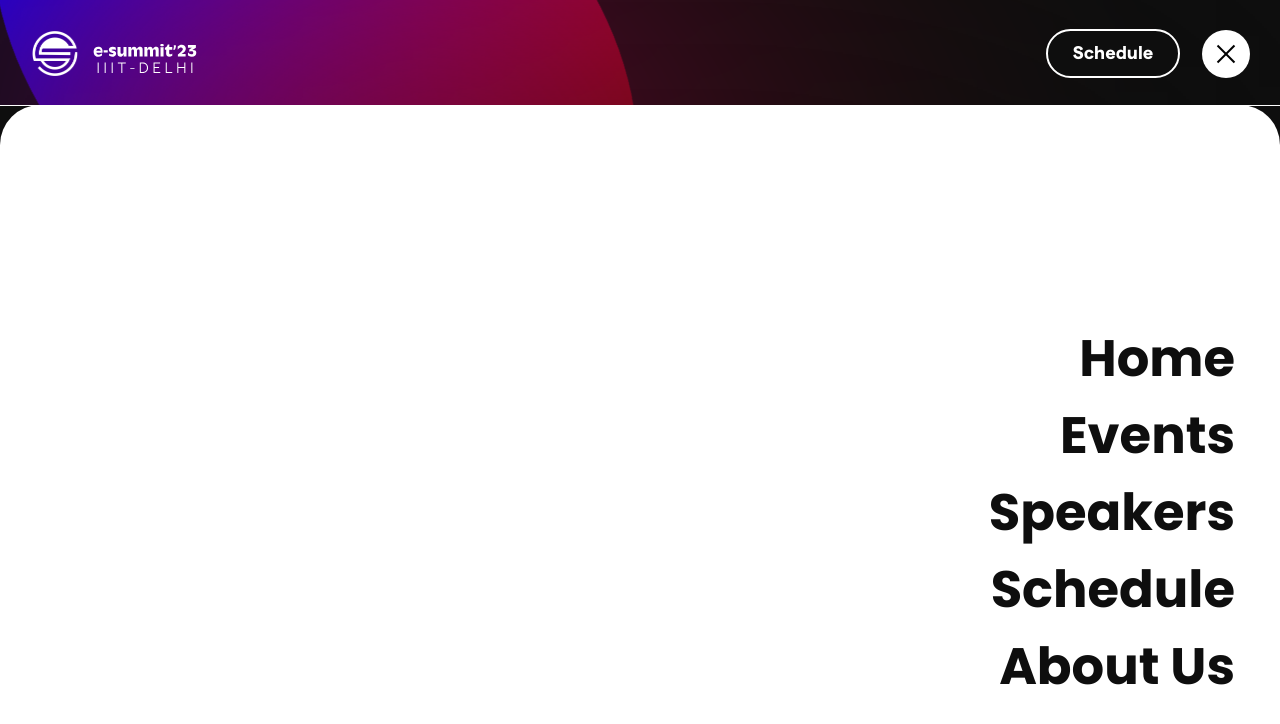
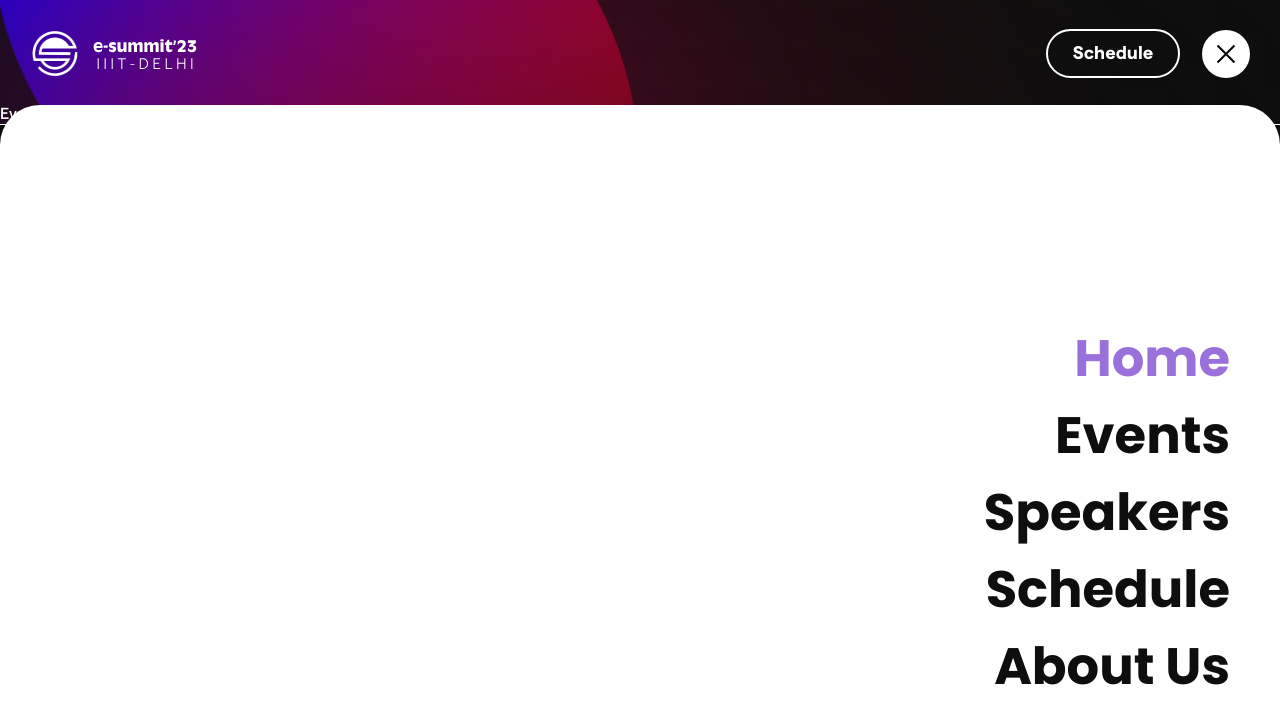
Before and after one commit to SarthakS09/techstars, a React (Create React App) app: page /events in a window 1280 px wide. Both pictures are taken after a click on the button 1226 px from the left and 54 px from the top of the page. Shown: the top 724 px of the page. Built offline with nearby package versions, Linux system fonts and the light colour scheme.

Commit message:
first deploy

```diff
--- a/src/App.jsx
+++ b/src/App.jsx
@@ -2,6 +2,9 @@ import { useState, useEffect } from 'react';
 import Navbar from "./Components/Navbar";
 import Footer from "./Components/Footer";
 import Home from "./Pages/Home";
+import Events from "./Pages/Events"
+import Speakers from "./Pages/Speakers"
+import Schedule from "./Pages/Schedule"
 import About from "./Pages/About";
 import { Route, Routes } from "react-router-dom";
 import './App.css'
@@ -41,6 +44,9 @@ function App() {
       <Navbar isMobile={isMobile}/>
       <Routes>
         <Route path="/" element={<Home/>}/>
+        <Route path="/events" element={<Events/>}/>
+        <Route path="/speakers" element={<Speakers/>}/>
+        <Route path="/schedule" element={<Schedule/>}/>
         <Route path="/about" element={<About/>}/>
       </Routes>
       <Footer/>
--- a/src/Components/Navbar.jsx
+++ b/src/Components/Navbar.jsx
@@ -17,9 +17,12 @@ export default function Navbar({ isMobile }) {
     //     return () => window.removeEventListener('scroll', onScroll);
     // }, []);
     // // console.log(offset);
-
+    const [x, setX] = useState(0);
     const [sidebar, setSidebar] = useState(false);
-    const showSidebar = () => setSidebar(!sidebar);
+    const showSidebar = () => {
+      setX(x+1);
+      setSidebar(!sidebar);
+    }
 
     return (
       <>
@@ -29,7 +32,7 @@ export default function Navbar({ isMobile }) {
           </div>
           <div className='right'>
             <div className='hamburger-wrapper'>
-              <Hamburger className='hb' size={isMobile ? 18 : 24} color='black' onToggle={showSidebar}/>
+              <Hamburger toggled={sidebar} className='hb' size={isMobile ? 18 : 24} color='black' onToggle={showSidebar}/>
             </div>
           </div>
       </div>
@@ -44,34 +47,34 @@ export default function Navbar({ isMobile }) {
         </div>
       </div>
 
-      <nav className={sidebar ? 'nav-bar active animate__animated animate__slideInUp animate__faster' : 'nav-bar animate__animated animate__slideOutDown animate__faster'}>
+      <nav className={(sidebar ? 'nav-bar active animate__animated animate__slideInUp animate__faster' : (x==0 ? 'hidden' : 'nav-bar animate__animated animate__slideOutDown animate__faster'))}>
         <ul className='nav-menu-items'>
           <li className='active'>
-            <Link to='/'>
+            <Link to='/' onClick={showSidebar}>
               <span>Home</span>
             </Link>
           </li>
 
           <li>
-            <Link to='/'>
+            <Link to='/events' onClick={showSidebar}>
               <span>Events</span>
             </Link>
           </li>
 
           <li>
-            <Link to='/'>
+            <Link to='/speakers' onClick={showSidebar}>
               <span>Speakers</span>
             </Link>
           </li>
 
           <li>
-            <Link to='/'>
+            <Link to='/schedule' onClick={showSidebar}>
               <span>Schedule</span>
             </Link>
           </li>
 
           <li>
-            <Link to='/'>
+            <Link to='/about' onClick={showSidebar}>
               <span>About Us</span>
             </Link>
           </li>
--- a/src/Pages/Home.jsx
+++ b/src/Pages/Home.jsx
@@ -15,7 +15,7 @@ export default function Home() {
         <h1 className='t2 animate__animated animate__bounceInLeft'>networking 👨🏻‍💻</h1>
         <h1 className='t3 animate__animated animate__bounceInRight'>💸 opportunity.</h1>
         <Link style={{ width: "100%", display: 'flex', justifyContent: 'center' }} to="events-start" smooth={true} offset={-75} duration={1500}>
-        <img src={scrollDown} className='animate__animated animate__bounceInUp scroller'/>
+          <img src={scrollDown} className='animate__animated animate__bounceInUp scroller'/>
         </Link>
       </div>
 
--- a/src/Styles/Navbar.css
+++ b/src/Styles/Navbar.css
@@ -10,7 +10,7 @@ nav {
     justify-content: right;
 }
 nav ul {
-    margin: 200px 45px;
+    margin: 200px 50px;
     list-style-type: none;
 }
 nav ul li {
@@ -24,8 +24,8 @@ li span {
     color: #0E0E0E;
 }
 
-span.active {
-    color: #9A71DB !important;
+li.active span {
+    color: #9A71DB;
 }
 
 .nav {
@@ -53,7 +53,7 @@ span.active {
 .esmt-logo {
     position: relative;
     width: 120px !important;
-    top: -1%;
+    top: -10%;
 }
 .hamburger-wrapper {
     height: 48px;
```
Also changed, not shown: 1 other file (tests, documents, lock files or other folders).
